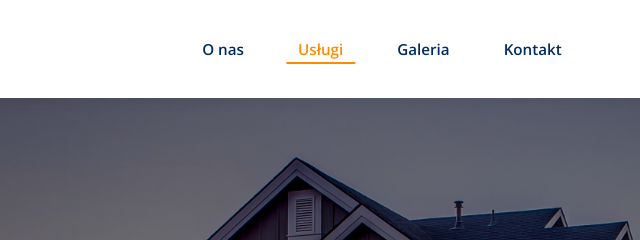
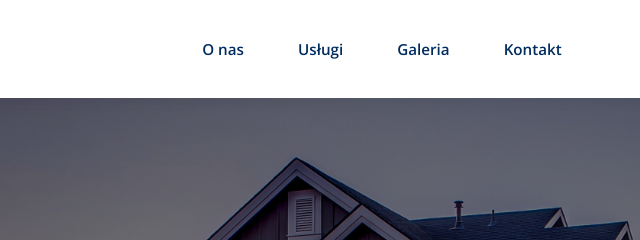
Before and after one commit to B0ZIA/sykownichlopcy, a plain HTML site: page index.html in a window 1280 px wide. Shown: the top 240 px of the page, 258-898 px from the left. Drawn offline with nearby package versions, Linux system fonts and the light colour scheme.

Commit message:
fix "o nas" menu highlight

```diff
--- a/index.html
+++ b/index.html
@@ -1105,6 +1105,14 @@ function setActiveNav() {
     }
   });
 
+const topBuffer = 450; // ile px od góry uznać za "blisko góry strony"
+
+  if (scrollY < topBuffer) {
+    // Za wysoko — nie podświetlamy niczego
+    navLinksList.forEach(link => link.classList.remove('active'));
+    return;
+  }
+
   if (closestSection) {
     const id = closestSection.getAttribute('id');
     navLinksList.forEach(link => {
```
